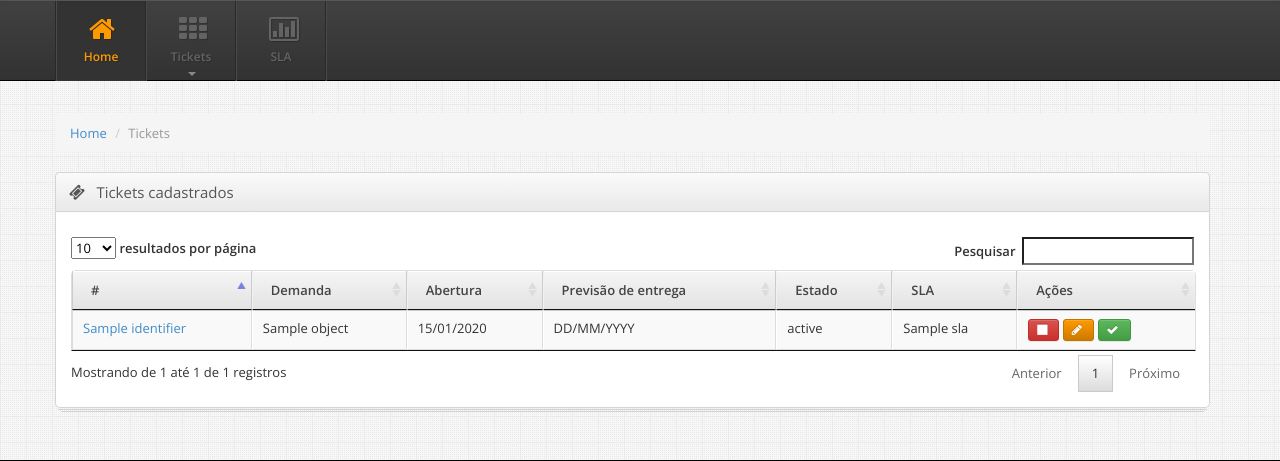
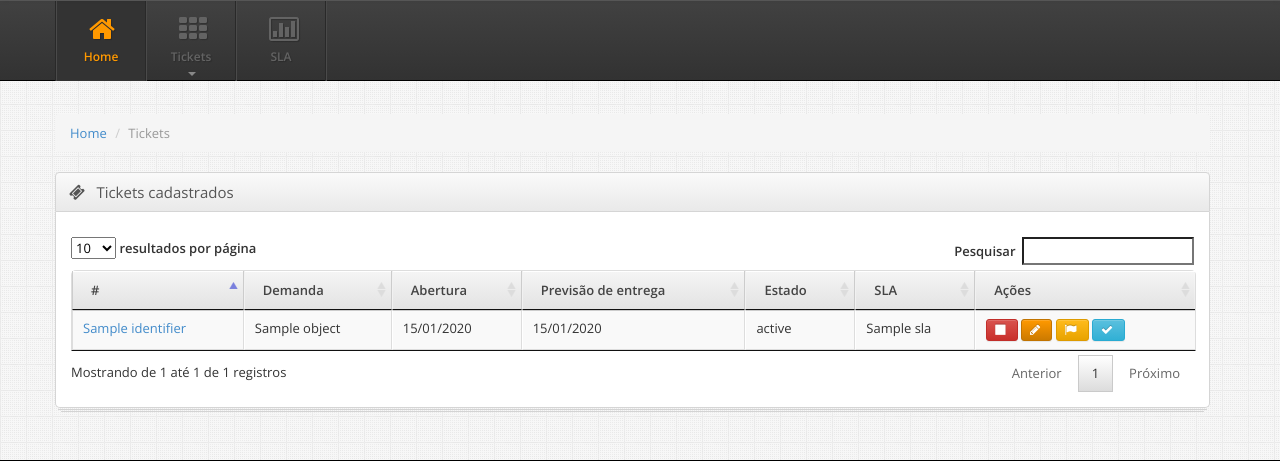
Before and after one commit to brunobbbs/slacalculator, a Django app: template apps/core/templates/core/ticket_list.html in a window 1280 px wide. Shown: the part 52-513 px from the top of the page. Run offline with Django 3.2, Linux system fonts and the light colour scheme; the template is opened without the code that fills it: most values are stand-ins (such as "Sample title", 1, 10 or a date in 2020); some libraries are stand-ins or nearby versions; grey boxes are pictures that could not be loaded.

Commit message:
implemented new buttons

```diff
--- a/apps/core/templates/core/ticket_list.html
+++ b/apps/core/templates/core/ticket_list.html
@@ -44,21 +44,34 @@
                                     <td><a href="">{{ object.identifier }}</a></td>
                                     <td>{{ object.title }}</td>
                                     <td>{{ object.start_date|date:"d/m/Y" }}</td>
-                                    <td>DD/MM/YYYY</td>
+                                    <td>{{ object.due_date|date:"d/m/Y" }}</td>
                                     <td>{{ object.latest_status }}</td>
                                     <td>{{ object.sla }}</td>
                                     <td>
+                                        {% if object.latest_status.type == "open" %}
+                                        <a class="btn btn-xs btn-success"
+                                           href="javascript:;" title="Iniciar atendimento"
+                                           data-toggle="tooltip" data-placement="bottom">
+                                            <i class="btn-icon-only icon-play"></i>
+                                        </a>
+                                        {% else %}
                                         <a class="btn btn-xs btn-danger"
                                            href="javascript:;" title="Interrupção"
                                            data-toggle="tooltip" data-placement="bottom">
                                             <i class="btn-icon-only icon-stop"></i>
                                         </a>
+                                        {% endif %}
                                         <a class="btn btn-xs btn-primary"
                                            href="{% url 'tickets:update' object.pk %}" title="Editar"
                                            data-toggle="tooltip" data-placement="bottom">
                                             <i class="btn-icon-only icon-pencil"></i>
                                         </a>
-                                        <a class="btn btn-xs btn-success"
+                                        <a class="btn btn-xs btn-warning"
+                                           href="javascript:;" title="Alterar estado"
+                                           data-toggle="tooltip" data-placement="bottom">
+                                            <i class="btn-icon-only icon-flag"></i>
+                                        </a>
+                                        <a class="btn btn-xs btn-info"
                                            href="javascript:;" title="Fechar"
                                            data-toggle="tooltip" data-placement="bottom">
                                             <i class="btn-icon-only icon-ok"></i>
```
